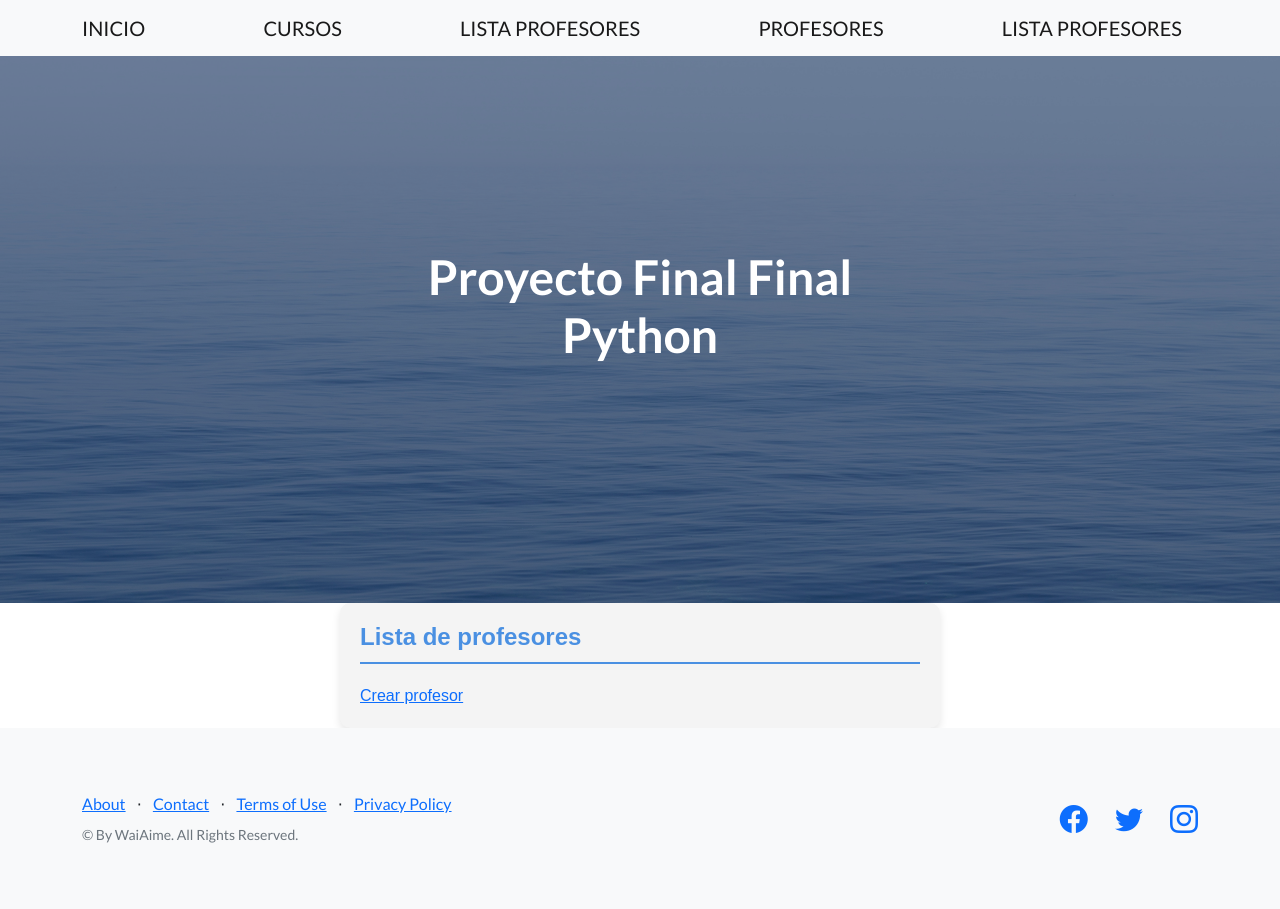
After one commit to WaiAime/PlaygroundFinalProject-CardenasWaira, a Django app: page /AppCoder/profesores-lista/ in a window 1280 px wide. The commit adds this page. Run offline with Django 4.2, Linux system fonts and the light colour scheme; data that the repository does not hold is empty; some libraries are stand-ins or nearby versions.

Commit message:
cambio nombres

```diff
--- a/ProyectoFinal/AppCoder/static/AppCoder/index.html
+++ b/ProyectoFinal/AppCoder/static/AppCoder/index.html
@@ -5,9 +5,9 @@
         <meta name="viewport" content="width=device-width, initial-scale=1, shrink-to-fit=no" />
         <meta name="description" content="" />
         <meta name="author" content="" />
-        <title>Landing Page - Start Bootstrap Theme</title>
+        <title>Waira Cárdenas Proyecto Final Python</title>
         <!-- Favicon-->
-        <link rel="icon" type="image/x-icon" href="assets/favicon.ico" />
+        <link rel="icon" type="image/jpg" href="../AppCoder/assets/favicon.jpg"/>
         <!-- Bootstrap icons-->
         <link href="https://cdn.jsdelivr.net/npm/bootstrap-icons@1.5.0/font/bootstrap-icons.css" rel="stylesheet" type="text/css" />
         <!-- Google fonts-->
@@ -236,7 +236,6 @@
         <script src="https://cdn.jsdelivr.net/npm/bootstrap@5.2.3/dist/js/bootstrap.bundle.min.js"></script>
         <!-- Core theme JS-->
         <script src="js/scripts.js"></script>
-        <!-- * * * * * * * * * * * * * * * * * * * * * * * * * * * * * * * * * * * * * * * *-->
         <!-- * *                               SB Forms JS                               * *-->
         <!-- * * Activate your form at https://startbootstrap.com/solution/contact-forms * *-->
         <!-- * * * * * * * * * * * * * * * * * * * * * * * * * * * * * * * * * * * * * * * *-->
--- a/ProyectoFinal/AppCoder/templates/AppCoder/curso_formulario_basico.html
+++ b/ProyectoFinal/AppCoder/templates/AppCoder/curso_formulario_basico.html
@@ -11,7 +11,7 @@
     <title>Formulario</title>
 </head>
 
-<body style="background-color: pink;">
+<body style="background-color: purple;">
     <form action="/AppCoder/cursos/" method="POST">
         {% csrf_token %}
         <p>Curso: <input type="text" name="curso"> </p>
--- a/ProyectoFinal/AppCoder/templates/AppCoder/inicio.html
+++ b/ProyectoFinal/AppCoder/templates/AppCoder/inicio.html
@@ -1,6 +1,6 @@
 {% extends "AppCoder/padre.html" %}
 
 {% block contenidoQueCambia %}
-<h2> Bienvenidos al inicio de mi Proyecto!</h2>
+<h2>APP CODER </h2>
 
 {% endblock %}
--- a/ProyectoFinal/AppCoder/templates/AppCoder/padre.html
+++ b/ProyectoFinal/AppCoder/templates/AppCoder/padre.html
@@ -1,14 +1,14 @@
 {% load static %}
 <!DOCTYPE html>
-<html lang="en">
+<html lang="es">
     <head>
         <meta charset="utf-8" />
         <meta name="viewport" content="width=device-width, initial-scale=1, shrink-to-fit=no" />
         <meta name="description" content="" />
         <meta name="author" content="" />
-        <title>Landing Page - Start Bootstrap Theme</title>
+        <title> Cárdenas Proyecto Final Python</title>
         <!-- Favicon-->
-        <link rel="icon" type="image/x-icon" href="assets/favicon.ico" />
+        <link rel="icon" type="image/jpg" href=".../AppCoder/assets/favicon.jpg"/>
         <!-- Bootstrap icons-->
         <link href="https://cdn.jsdelivr.net/npm/bootstrap-icons@1.5.0/font/bootstrap-icons.css" rel="stylesheet" type="text/css" />
         <!-- Google fonts-->
@@ -21,11 +21,11 @@
         <!-- Navigation-->
         <nav class="navbar navbar-light bg-light static-top">
             <div class="container">
-                <a class="navbar-brand" href="/AppCoder/inicio/">Inicio</a>
-                <a class="navbar-brand" href="/AppCoder/cursos/">Cursos</a>
-                <a class="navbar-brand" href="/AppCoder/cursos-lista/">Todos los cursos</a>
-                <a class="navbar-brand" href="/AppCoder/profesores/">Profesores</a>
-                <a class="navbar-brand" href="/AppCoder/profesores-lista/">Todos los profesores</a>
+                <a class="navbar-brand" href="/AppCoder/inicio/">INICIO</a>
+                <a class="navbar-brand" href="/AppCoder/cursos/">CURSOS</a>
+                <a class="navbar-brand" href="/AppCoder/cursos-lista/">LISTA PROFESORES </a>
+                <a class="navbar-brand" href="/AppCoder/profesores/">PROFESORES</a>
+                <a class="navbar-brand" href="/AppCoder/profesores-lista/">LISTA PROFESORES</a>
 
             </div>
         </nav>
@@ -37,7 +37,6 @@
                         <div class="text-center text-white">
                             <!-- Page heading-->
                             <h1 class="mb-5">Proyecto Final Final Python</h1>
-
                         </div>
                     </div>
                 </div>
@@ -59,7 +58,7 @@
                             <li class="list-inline-item">⋅</li>
                             <li class="list-inline-item"><a href="#!">Privacy Policy</a></li>
                         </ul>
-                        <p class="text-muted small mb-4 mb-lg-0">&copy; Your Website 2023. All Rights Reserved.</p>
+                        <p class="text-muted small mb-4 mb-lg-0">&copy; By WaiAime. All Rights Reserved.</p>
                     </div>
                     <div class="col-lg-6 h-100 text-center text-lg-end my-auto">
                         <ul class="list-inline mb-0">
--- /dev/null
+++ b/ProyectoFinal/AppCoder/templates/AppCoder/profesores_lista.html
@@ -0,0 +1,18 @@
+{% extends "AppCoder/padre.html" %}
+
+
+{% block contenidoQueCambia %}
+<div style="font-family: Arial, sans-serif; padding: 20px; background-color: #f4f4f4; max-width: 600px; margin: auto; border-radius: 10px; box-shadow: 0 4px 8px rgba(0, 0, 0, 0.1);">
+    <h4 style="color: #4a90e2; border-bottom: 2px solid #4a90e2; padding-bottom: 10px;">Lista de profesores</h4>
+
+    <div style="margin-top: 20px;">
+    {% for profesor in profesores %}
+        <h6 style="color: #333; background-color: #eaf2ff; padding: 10px; border-radius: 5px; margin-bottom: 15px;">{{profesor.nombre}} {{profesor.apellido}} ({{profesor.email}})- {{profesor.profesion}} </h6>
+        <a href="/AppCoder/profesores-eliminar/{{profesor.email}}">Eliminar</a>
+        <a href="/AppCoder/profesores-editar/{{profesor.email}}">Editar</a>
+    {% endfor %}
+    </div>
+    <a href="/AppCoder/profesores">Crear profesor</a>
+</div>
+
+{% endblock %}
```
Also changed, not shown: ProyectoFinal/AppCoder/templates/AppCoder/profesores_formulario_avanzado.html (added, +18 -0 lines), ProyectoFinal/AppCoder/static/AppCoder/assets/favicon.jpg (added), ProyectoFinal/db.sqlite3.
